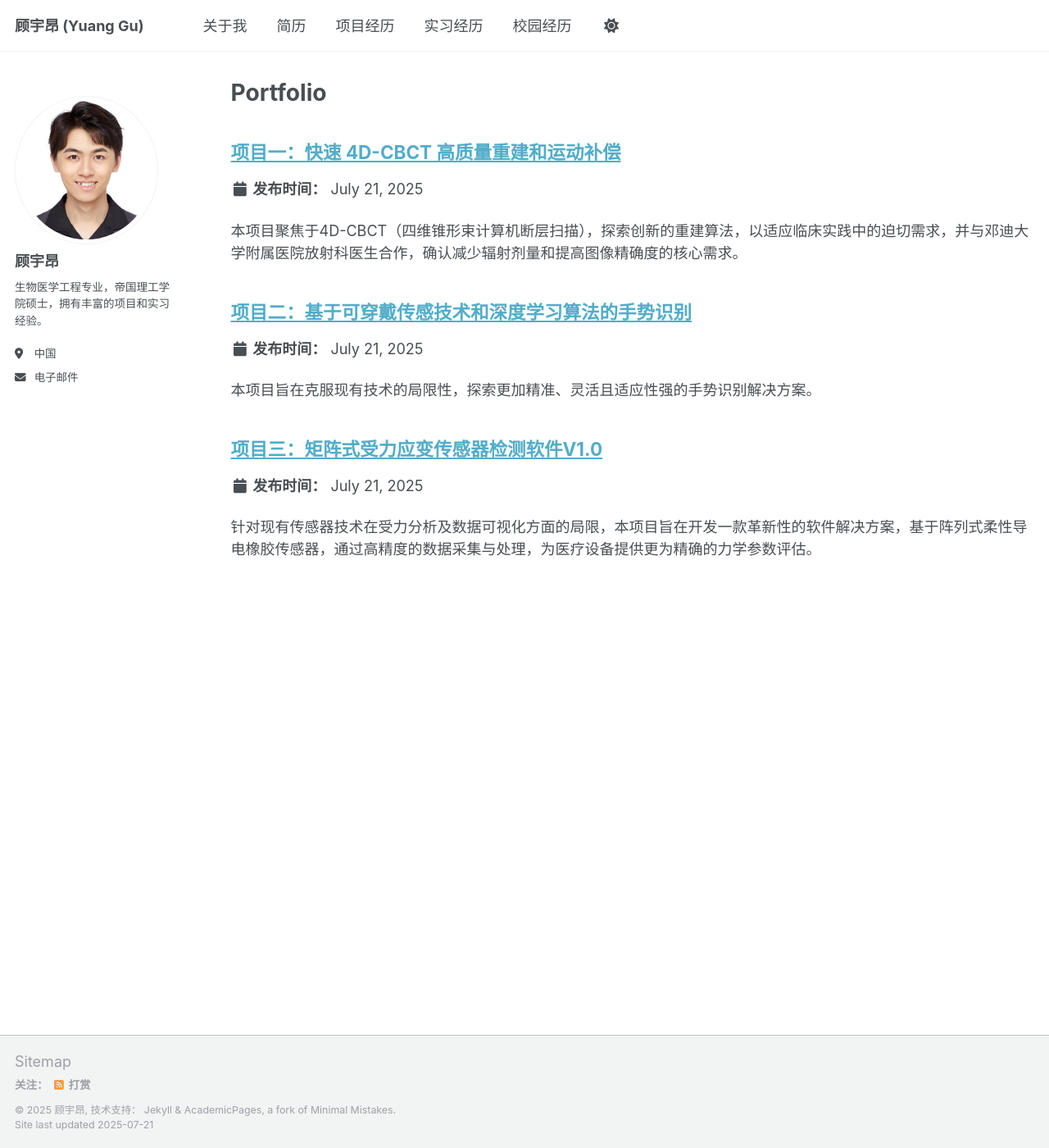
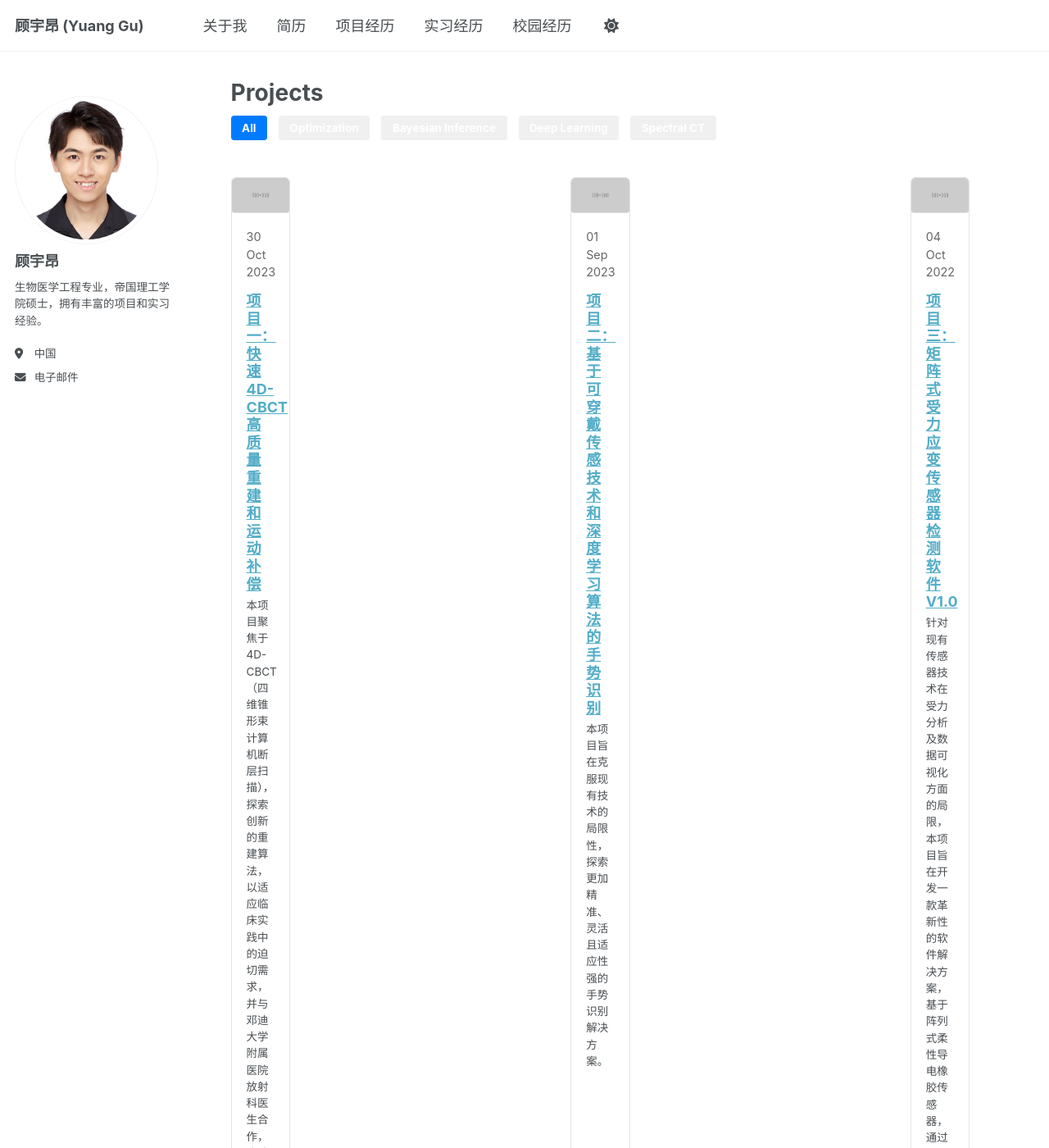
Before and after one commit to Artemisdifussion/YuangGu, a Jekyll site: the page built from _pages/portfolio.html, in a window 1280 px wide and 1400 px high. Shown: the whole window at 82% size. Built offline with Jekyll 4.4.1, drawn with Linux system fonts in a browser that asks for light colours.

Commit message:
change format of project

```diff
--- /dev/null
+++ b/_includes/archive-single-grid.html
@@ -0,0 +1,19 @@
+{% assign post = include.post %}
+<div class="grid__item">
+  <article class="archive__item" itemscope itemtype="http://schema.org/CreativeWork">
+    <div class="archive__item-teaser">
+      <a href="{{ post.url | relative_url }}">
+        <img src="{{ post.header.teaser | relative_url }}" alt="{{ post.title }}">
+      </a>
+    </div>
+    <div class="archive__item-content">
+      <p class="page__meta">{{ post.date | date: "%d %b %Y" }}</p>
+      <h3 class="archive__item-title" itemprop="headline">
+        <a href="{{ post.url | relative_url }}" rel="permalink">{{ post.title }}</a>
+      </h3>
+      {% if post.excerpt %}
+        <p class="archive__item-excerpt" itemprop="description">{{ post.excerpt | markdownify | strip_html | truncatewords: 35 }}</p>
+      {% endif %}
+    </div>
+  </article>
+</div>
--- a/_pages/portfolio.html
+++ b/_pages/portfolio.html
@@ -1,13 +1,56 @@
 ---
 layout: archive
-title: "Portfolio"
+title: "Projects"
 permalink: /portfolio/
 author_profile: true
 ---
 
 {% include base_path %}
 
+<div class="filter-buttons">
+  <button class="btn btn--primary" data-filter="all">All</button>
+  {% assign tags = site.portfolio | map: "tags" | join: "," | split: "," | uniq %}
+  {% for tag in tags %}
+    <button class="btn" data-filter="{{ tag | slugify }}">{{ tag }}</button>
+  {% endfor %}
+</div>
 
-{% for post in site.portfolio %}
-  {% include archive-single.html %}
-{% endfor %}
+<div class="grid__wrapper">
+  {% assign posts = site.portfolio | sort: "date" | reverse %}
+  {% for post in posts %}
+    {% include archive-single-grid.html post=post type="grid" %}
+  {% endfor %}
+</div>
+
+<script>
+document.addEventListener("DOMContentLoaded", function() {
+  const filterButtons = document.querySelectorAll(".filter-buttons button");
+  const projectCards = document.querySelectorAll(".grid__item");
+
+  filterButtons.forEach(button => {
+    button.addEventListener("click", () => {
+      const filter = button.dataset.filter;
+
+      projectCards.forEach(card => {
+        const postTags = card.querySelector('.archive__item-title a').href;
+        let tags = [];
+        {% for post in site.portfolio %}
+          if("{{post.url | relative_url}}" == postTags.replace(window.location.origin, ''))
+          {
+            tags = {{ post.tags | jsonify }};
+          }
+        {% endfor %}
+
+        if (filter === "all" || tags.map(t => t.toLowerCase().replace(/ /g, '-')).includes(filter)) {
+          card.style.display = "";
+        } else {
+          card.style.display = "none";
+        }
+      });
+
+      filterButtons.forEach(btn => btn.classList.remove("btn--primary"));
+      button.classList.add("btn--primary");
+    });
+  });
+});
+</script>
--- a/_portfolio/project-1-4d-cbct.md
+++ b/_portfolio/project-1-4d-cbct.md
@@ -2,6 +2,13 @@
 title: "项目一：快速 4D-CBCT 高质量重建和运动补偿"
 excerpt: "本项目聚焦于4D-CBCT（四维锥形束计算机断层扫描），探索创新的重建算法，以适应临床实践中的迫切需求，并与邓迪大学附属医院放射科医生合作，确认减少辐射剂量和提高图像精确度的核心需求。"
 author_profile: true
+date: 2023-10-30
+header:
+  image: /images/500x300.png
+  teaser: /images/500x300.png
+tags:
+  - Spectral CT
+  - Deep Learning
 ---
 
 本项目成功开发出了一套创新的4D-CBCT重建算法，实现对降采样数据的有效重建，显著提升图像质量，减少了患者扫描时间和辐射暴露。该算法通过精确的呼吸运动补偿，有效消除了运动伪影，提高了放射治疗的定位精度。此外，项目的核心模型还具备应用于其他3D数据去噪和生成任务的潜力。
--- a/_portfolio/project-2-gesture-recognition.md
+++ b/_portfolio/project-2-gesture-recognition.md
@@ -2,6 +2,13 @@
 title: "项目二：基于可穿戴传感技术和深度学习算法的手势识别"
 excerpt: "本项目旨在克服现有技术的局限性，探索更加精准、灵活且适应性强的手势识别解决方案。"
 author_profile: true
+date: 2023-09-01
+header:
+  image: /images/500x300.png
+  teaser: /images/500x300.png
+tags:
+  - Deep Learning
+  - Optimization
 ---
 
 本项目产出论文《基于深度学习算法的可穿戴传感技术的手势识别： 现在、过去与未来》，为该领域的研究者提供了宝贵的参考和指导。目前该论文已被投递至SCI一区期刊，正等待审稿。
--- a/_portfolio/project-3-sensor-software.md
+++ b/_portfolio/project-3-sensor-software.md
@@ -2,6 +2,13 @@
 title: "项目三：矩阵式受力应变传感器检测软件V1.0"
 excerpt: "针对现有传感器技术在受力分析及数据可视化方面的局限，本项目旨在开发一款革新性的软件解决方案，基于阵列式柔性导电橡胶传感器，通过高精度的数据采集与处理，为医疗设备提供更为精确的力学参数评估。"
 author_profile: true
+date: 2022-10-04
+header:
+  image: /images/500x300.png
+  teaser: /images/500x300.png
+tags:
+  - Optimization
+  - Bayesian Inference
 ---
 
 本项目成功申请了发明型专利及软件著作权，且在有限预算下实现了高质量完成，通过了验收，为后续研发活动积累了宝贵经验与资源。
--- a/assets/css/main.scss
+++ b/assets/css/main.scss
@@ -41,3 +41,81 @@
     "vendor/font-awesome/brands",
     "vendor/magnific-popup/magnific-popup"
 ;
+
+/*
+   Grid Layout for Portfolio
+   ========================================================================== */
+
+.grid__wrapper {
+  display: grid;
+  grid-template-columns: repeat(auto-fill, minmax(300px, 1fr));
+  gap: 1.5rem;
+}
+
+.grid__item {
+  border: 1px solid #e1e4e8;
+  border-radius: 6px;
+  overflow: hidden;
+  display: flex;
+  flex-direction: column;
+  transition: transform 0.2s, box-shadow 0.2s;
+}
+
+.grid__item:hover {
+  transform: translateY(-5px);
+  box-shadow: 0 8px 16px rgba(0,0,0,0.1);
+}
+
+.archive__item-teaser {
+  margin-bottom: 0;
+}
+
+.archive__item-teaser img {
+  width: 100%;
+  height: auto;
+  border-bottom: 1px solid #e1e4e8;
+}
+
+.archive__item-content {
+  padding: 1rem;
+  flex-grow: 1;
+  display: flex;
+  flex-direction: column;
+}
+
+.archive__item-title {
+  margin-top: 0;
+  font-size: 1.25rem;
+}
+
+.archive__item-excerpt {
+  flex-grow: 1;
+}
+
+.page__meta {
+  color: #666;
+  font-size: 0.8rem;
+  margin-bottom: 0.5rem;
+}
+
+.filter-buttons {
+  margin-bottom: 2rem;
+  text-align: left;
+}
+
+.filter-buttons .btn {
+  margin-right: 0.5rem;
+  margin-bottom: 0.5rem;
+}
+
+.btn--primary {
+  background-color: #007bff;
+  color: white;
+  border-color: #007bff;
+}
+
+.btn:not(.btn--primary) {
+  background-color: #f0f0f0;
+  color: #333;
+  border-color: #ddd;
+}
```
Also changed, not shown: _pages/cv.md (+0 -1 lines).
